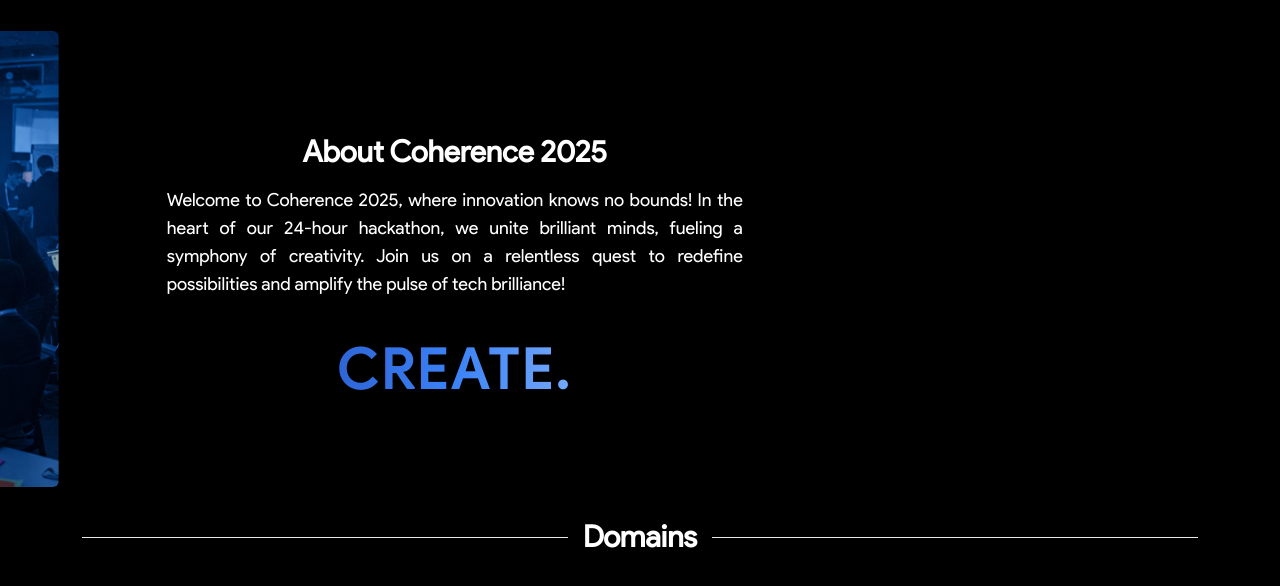
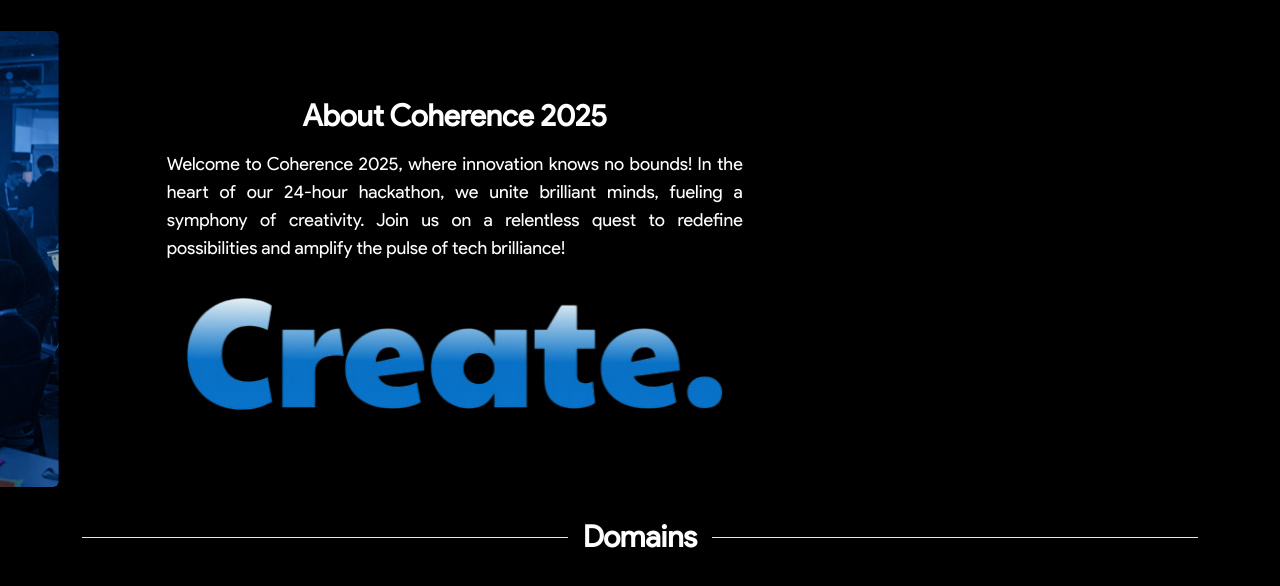
Before and after one commit to ChxitanyaR7/Coherence-25, a React (Create React App) app: page / in a window 1280 px wide. Shown: the part 801-1387 px from the top of the page. Built offline with nearby package versions, Linux system fonts and the light colour scheme.

Commit message:
Update Tagline.js

```diff
--- a/src/components/Tagline.js
+++ b/src/components/Tagline.js
@@ -9,7 +9,7 @@ import Image2 from '../assets/Innovate1 (4).png';
 import Image3 from '../assets/Transform1.png';
 
 const RotatingTagline = () => {
-  const tags = ["CREATE.", "INNOVATE.", "TRANSFORM."]; // Replace with your actual image variables or paths
+  const images = [Image1 , Image2 , Image3]; // Replace with your actual image variables or paths
 
   const settings = {
     dots: false,
@@ -25,9 +25,9 @@ const RotatingTagline = () => {
   return (
     <div className="rotating-tagline-container">
       <Slider {...settings}>
-        {tags.map((tagline, index) => (
+        {images.map((image, index) => (
           <div key={index} className="tagline-item">
-            <h1 className="rotating-tagline-container font-bold text-transparent text-3xl md:text-8xl mt-2 bg-clip-text bg-gradient-to-r from-blue-800 via-blue-500 to-blue-200">{tagline}</h1>
+            <img src={image} alt={`${index+1}`} className="rotating-tagline-container"></img>
           </div>
         ))}
       </Slider>
```
